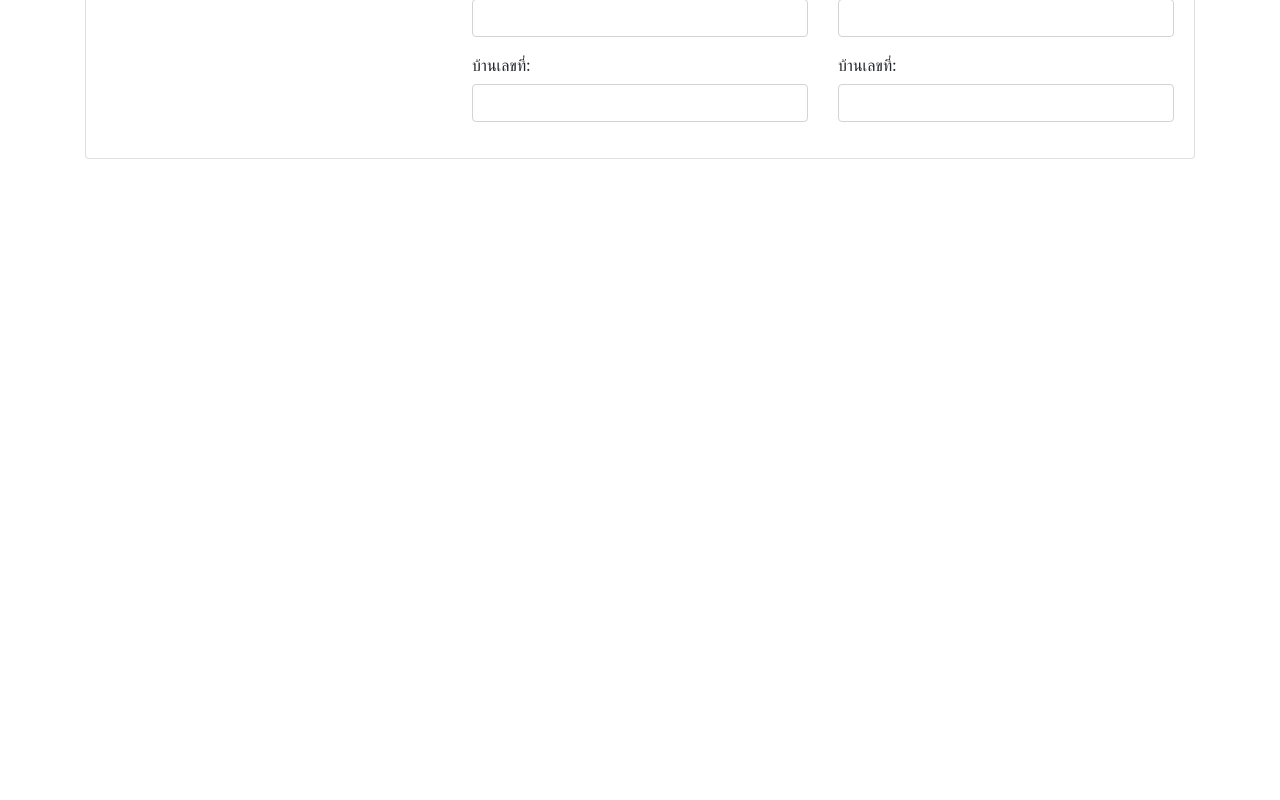
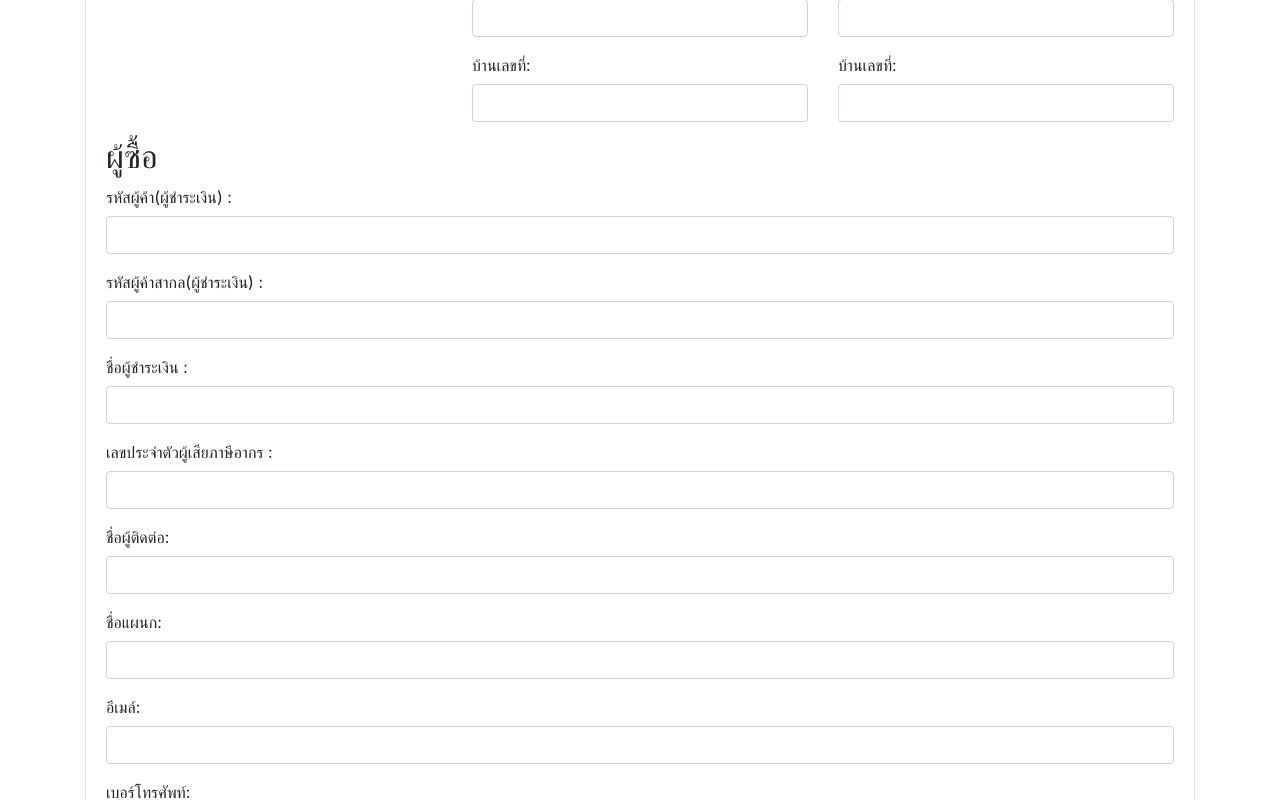
Before and after one commit to it-kmitl-2018/group2-frontend, a Vue app: page /#/ETaxInvoiceForm in a window 1280 px wide. Shown: the part 1800-2600 px from the top of the page. Before the commit the page ends 2007 px from the top, so only its background shows below. Built offline with nearby package versions, Linux system fonts and the light colour scheme.

Commit message:
Import BuyerForm into ETaxInvoiceForm.vue

```diff
--- a/src/components/ETaxInvoiceForm.vue
+++ b/src/components/ETaxInvoiceForm.vue
@@ -7,6 +7,9 @@
           <b-col><seller-form :seller="seller"></seller-form></b-col>
           <b-col><payee-form :payee="payee"></payee-form></b-col>
           <b-col><payer-form :payer="payer"></payer-form></b-col>
+        </b-row>
+        <b-row>
+          <b-col><buyer-form :buyer="buyer"></buyer-form></b-col>
         </b-row>
       </b-card>
     </b-container>
@@ -20,6 +23,8 @@ import PayeeForm from '@/components/forms/PayeeForm';
 import PayeeData from '@/data/Payee.data';
 import PayerForm from '@/components/forms/PayerForm';
 import PayerData from '@/data/Payer.data';
+import BuyerForm from '@/components/forms/BuyerForm';
+import BuyerData from '@/data/Buyer.data';
 import '../../node_modules/bootstrap/dist/css/bootstrap.css';
 import '../../node_modules/bootstrap-vue/dist/bootstrap-vue.css';
 
@@ -29,12 +34,14 @@ export default {
       seller: SellerData.data,
       payee: PayeeData.data,
       payer: PayerData.data,
+      buyer: BuyerData.data,
     };
   },
   components: {
     SellerForm,
     PayeeForm,
     PayerForm,
+    BuyerForm,
   },
 };
 </script>
```
